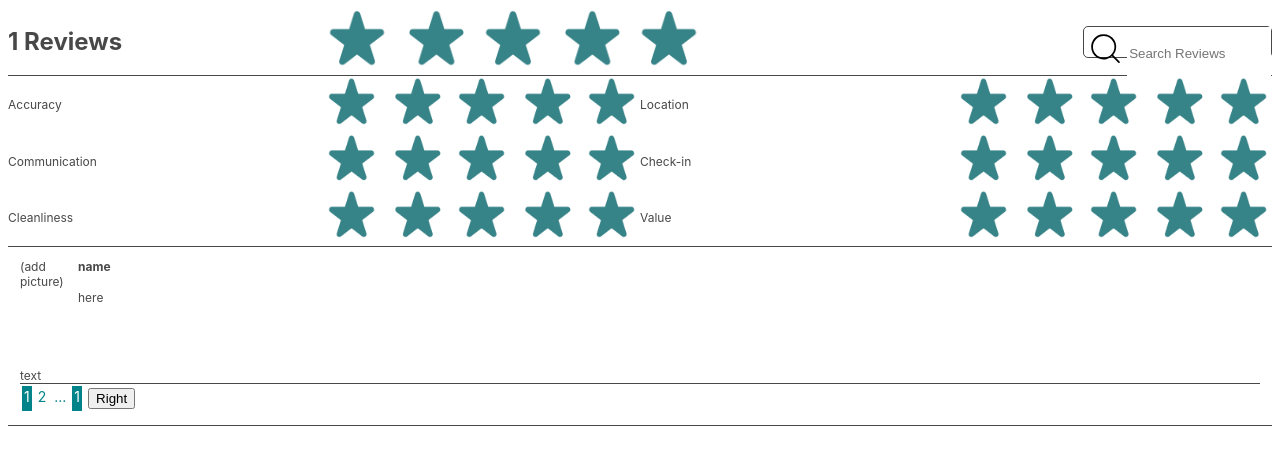
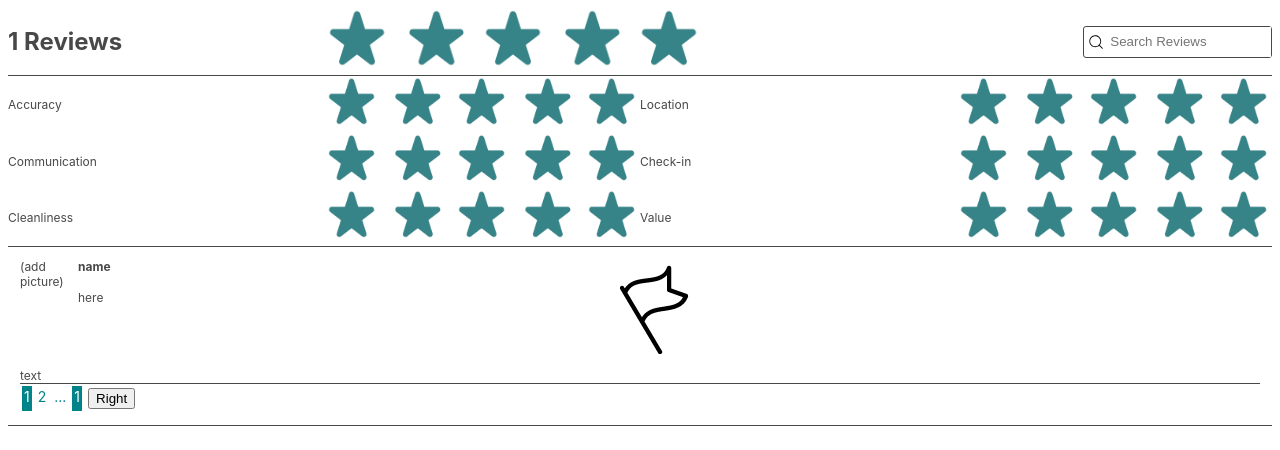
Before and after one commit to AirCnB/reviews-module, a React app: page / in a window 1280 px wide. Shown: the top 450 px of the page. Built offline with nearby package versions, Linux system fonts and the light colour scheme; no server answers.

Commit message:
Fix SearchBar Styling

```diff
--- a/client/src/components/ReviewList.jsx
+++ b/client/src/components/ReviewList.jsx
@@ -2,7 +2,6 @@ import React from 'react';
 import ReactDOM from 'react-dom';
 import styles from './ReviewListStyles.css';
 import PageTabs from './PageTabs.jsx';
-import Flag from './Flag.jsx';
 
 class ReviewList extends React.Component {
 	constructor(props) {
@@ -44,6 +43,7 @@ class ReviewList extends React.Component {
 					<div className={styles.userpic}> (add picture) </div>
 					<div className={styles.username}> {review.user.name} </div>
 					<div className={styles.date}> {review.date} </div>
+					<div className={styles.flag}> <img src="flag.gif"/> </div>
 					<div className={styles.text}> {review.text} </div>
 					</div>
 				);
--- a/client/src/components/ReviewListStyles.css
+++ b/client/src/components/ReviewListStyles.css
@@ -53,6 +53,10 @@
 	grid-row-end: 3;
 }
 
+.flag {
+
+}
+
 .text {
 	grid-column-start: 1;
 	grid-column-end: 4;
--- a/client/src/components/SearchStyles.css
+++ b/client/src/components/SearchStyles.css
@@ -1,18 +1,26 @@
 .searchContainer {
     display: grid;
-    grid-template-columns: 1.5fr 4fr 1fr;
+    grid-template-columns: 1.52em 4fr 1fr;
     width: 187px;
     height: 30px;
     border: 1px solid;
-    border-radius: 5px;
+    border-radius: 3px;
     font-size: 16px;
   }
 
   .searchIcon {
     padding: 0.5fr;
     grid-row:1;
-    grid-column:1/2;
-    z-index:2
+    height: 14px;
+    height: 14px;
+    grid-column:1 / 2;
+    z-index:2;
+    justify-self: center;
+    align-self: center;
+  }
+
+  ::-webkit-input-placeholder {
+    line-height: 18px;
   }
 
   .searchBox {
```
Also changed, not shown: public/search.svg.
